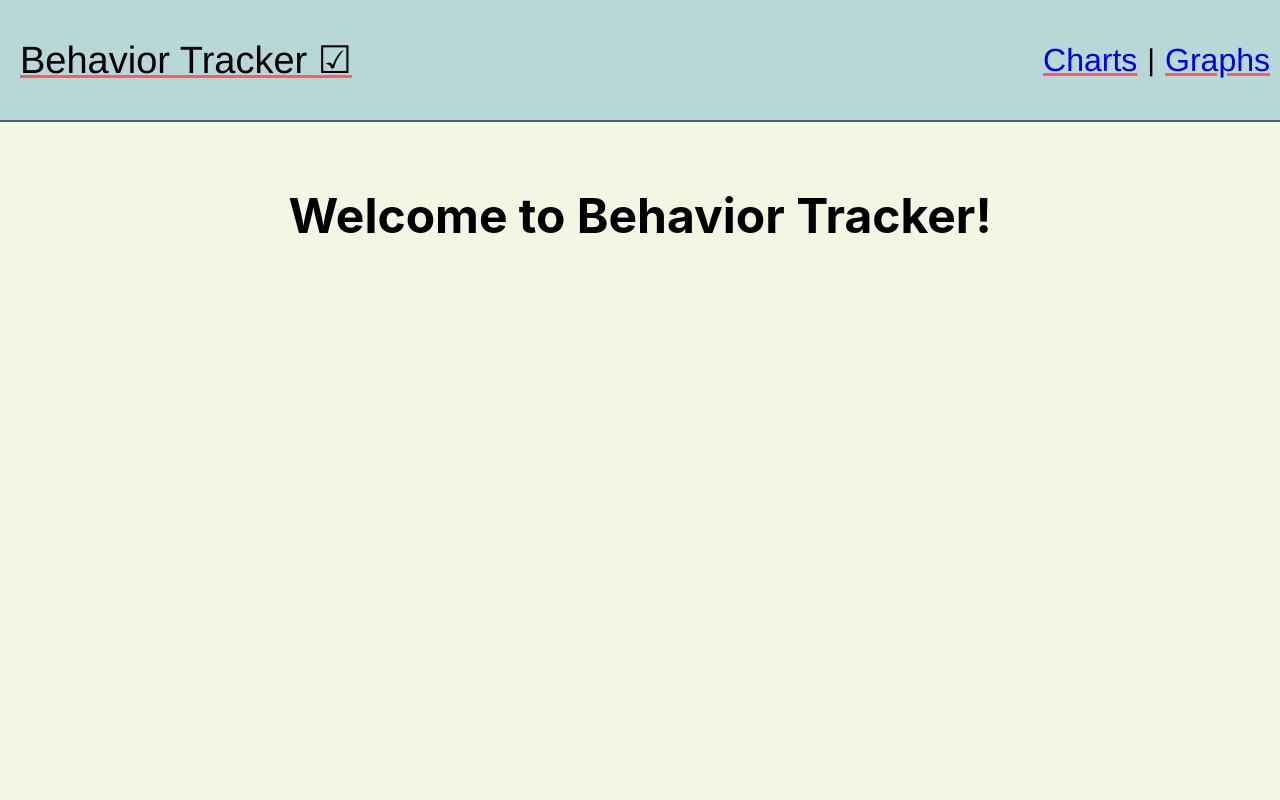
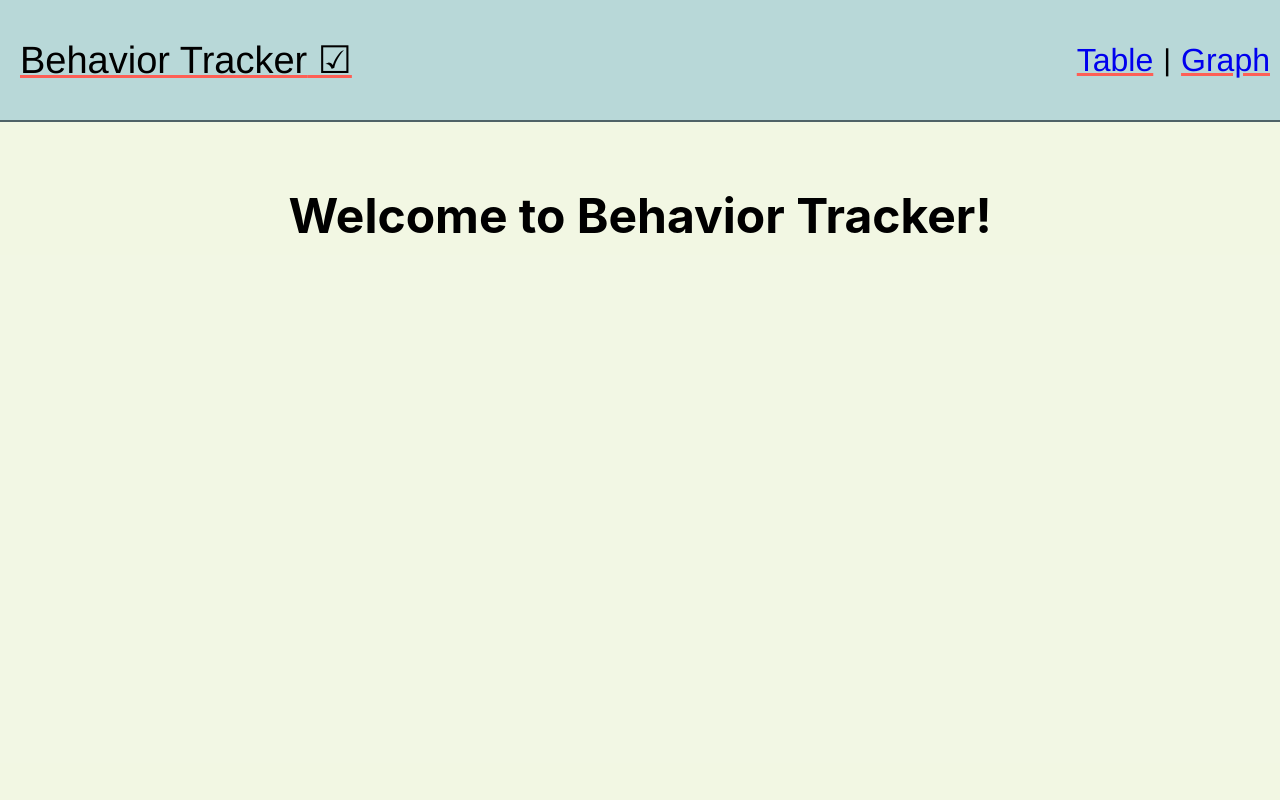
Before and after one commit to gregory-rutherford/Behavior-Tracker, a React (Create React App) app in the folder client/: page / in a window 1280 px wide. Shown: the top 800 px of the page. Built offline with nearby package versions, Linux system fonts and the light colour scheme.

Commit message:
fixed header

```diff
--- a/client/src/Components/Nav/Nav.js
+++ b/client/src/Components/Nav/Nav.js
@@ -9,11 +9,11 @@ const Nav = () => {
           Behavior Tracker<span> &#x2611;</span>
         </p>
         <a className="link-item" href="/charts">
-          Charts
+          Table
         </a>
         <p className="line"> | </p>
         <a className="link-item" href="/graphs">
-          Graphs
+          Graph
         </a>
       </nav>
     </div>
```
